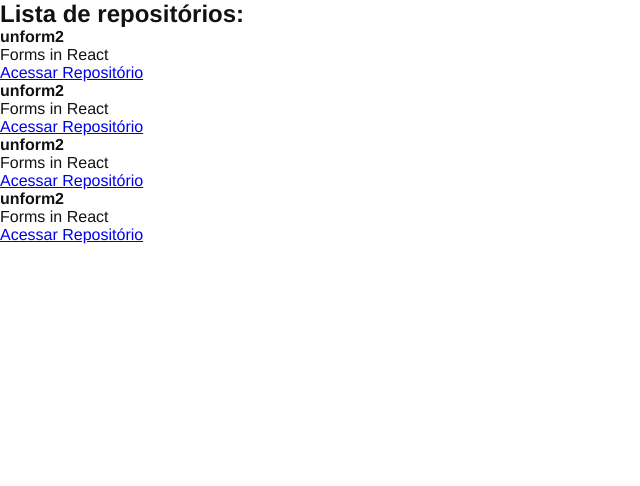
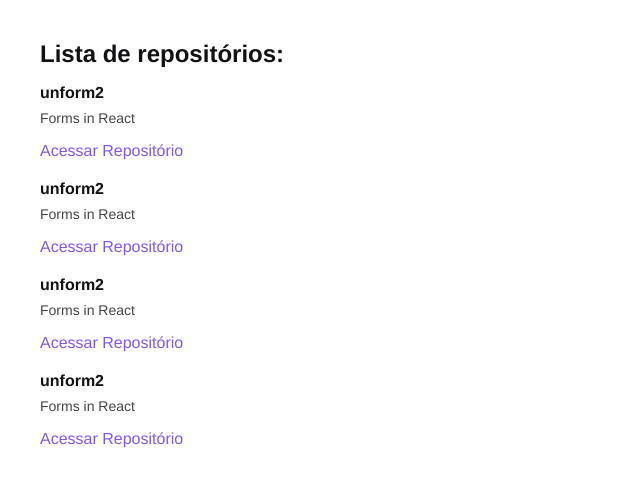
Before and after one commit to RicardoMejolaro/Jornada-ReactJS-Ignite-Rocketseat, a React app: page / in a window 1280 px wide. Shown: the top 486 px of the page, without its empty margins (0-640 px from the left). Built offline with nearby package versions, Linux system fonts and the light colour scheme.

Commit message:
basic styles

```diff
--- a/src/components/RepositoryList.jsx
+++ b/src/components/RepositoryList.jsx
@@ -1,4 +1,8 @@
+//Componentes
 import { RepositoryItem } from "./RepositoryItem";
+
+//Estilos
+import '../styles/repositories.scss';
 
 const repository = {
     name: 'unform2',
--- /dev/null
+++ b/src/styles/repositories.scss
@@ -0,0 +1,32 @@
+section.repository-list {
+    margin: 40px;
+
+    h1 {
+        margin-bottom: 16px;
+    }
+
+    ul {
+        list-style: none;
+
+        li {
+            & + li {
+                margin-top: 20px;
+            }
+
+            p {
+                font-size: 14px;
+                color: #444;
+                margin-top: 8px;
+            }
+
+            a {
+                display: inline-block;
+                margin-top: 16px;
+                text-decoration: none;
+                color: #8257e6;
+            }
+        }
+    }
+
+
+}
```
